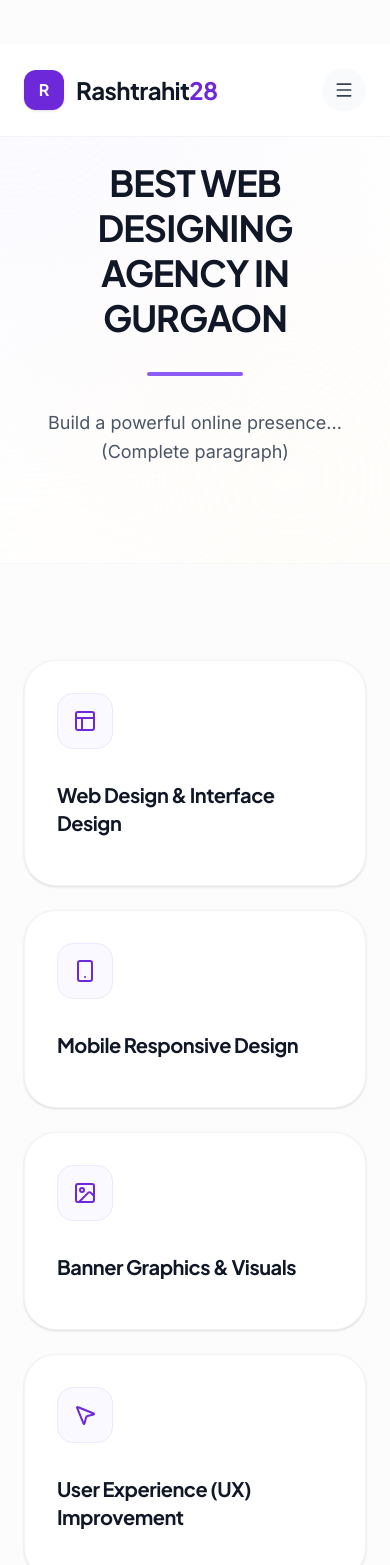
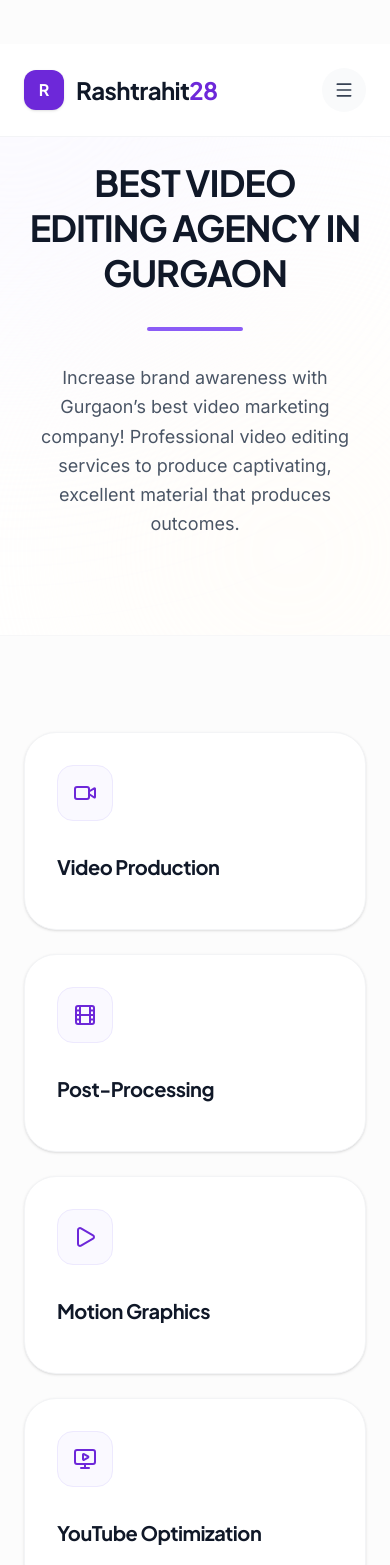
Before and after one commit to khrishChauhan/Rashtrahit28Marketing, a React (Vite) app: page /services/video-editing in a window 390 px wide. Shown: the top 1565 px of the page. Built offline with nearby package versions, Linux system fonts and the light colour scheme.

Commit message:
refactor: consolidate service pages and data
Replaced dedicated political page with ServiceDetail component and implemented a centralized SERVICES_DATA structure to manage service content dynamically.

```diff
--- a/src/App.tsx
+++ b/src/App.tsx
@@ -1,4 +1,4 @@
-import { useEffect } from 'react';
+import React, { useEffect } from 'react';
 import { BrowserRouter, Routes, Route, useLocation } from 'react-router-dom';
 import { motion, AnimatePresence } from 'motion/react';
 import { Header } from "./components/layout/Header";
@@ -43,14 +43,6 @@ function ContactPage() {
   );
 }
 
-function PoliticalPage() {
-  return (
-    <div className="pt-16 md:pt-24">
-      <WhatWeDo />
-      <ContactUs />
-    </div>
-  );
-}
 
 function TeamPage() {
   return (
@@ -98,11 +90,12 @@ function AnimatedRoutes() {
 
   return (
     <AnimatePresence mode="wait">
+      {/* @ts-expect-error - React key on Routes for AnimatePresence */}
       <Routes location={location} key={location.pathname}>
         <Route path="/" element={<PageWrapper><HomePage /></PageWrapper>} />
         <Route path="/about" element={<PageWrapper><AboutPage /></PageWrapper>} />
         <Route path="/contact" element={<PageWrapper><ContactPage /></PageWrapper>} />
-        <Route path="/political" element={<PageWrapper><PoliticalPage /></PageWrapper>} />
+        <Route path="/political" element={<PageWrapper><ServiceDetail /></PageWrapper>} />
         <Route path="/team" element={<PageWrapper><TeamPage /></PageWrapper>} />
         <Route path="/services/social-media-management" element={<PageWrapper><ServiceDetail /></PageWrapper>} />
         <Route path="/services/search-engine-optimization" element={<PageWrapper><ServiceDetail /></PageWrapper>} />
--- a/src/components/layout/ServiceDetail.tsx
+++ b/src/components/layout/ServiceDetail.tsx
@@ -1,9 +1,134 @@
 import React from 'react';
 import { motion } from 'motion/react';
-import { Layout, Smartphone, Image, MousePointer2 } from 'lucide-react';
-import { ContactUs } from './ContactUs';
+import { useLocation } from 'react-router-dom';
+import {
+  Settings, Calendar, Hash, BarChart,
+  FileText, Globe, Wrench, Search,
+  Video, Film, Play, MonitorPlay,
+  BookOpen, Share2, PenTool, Briefcase, StickyNote, CreditCard,
+  Layout, Smartphone, Image as ImageIcon, MousePointer2,
+  Star, Megaphone, Users, Target, Activity
+} from 'lucide-react';
 
-const SERVICE_FEATURES = [
+const SERVICES_DATA: Record<string, any> = {
+  "/services/social-media-management": {
+    title: "BEST SOCIAL MEDIA MARKETING AGENCY IN GURGAON",
+    intro: "Boost your online presence with our social media marketing agency in Gurgaon...\n(Use the complete paragraph exactly.)",
+    features: [
+      {
+        title: "Profile Setup & Strategic Optimization",
+        description: "We create and refine professional profiles...",
+        icon: <Settings className="h-6 w-6" />
+      },
+      {
+        title: "Content Management & Scheduling",
+        description: "We provide consistently engaging content...",
+        icon: <Calendar className="h-6 w-6" />
+      },
+      {
+        title: "Targeted Hashtag & Reach Strategy",
+        description: "We use data and current trends...",
+        icon: <Hash className="h-6 w-6" />
+      },
+      {
+        title: "Audience Engagement & Performance Tracking",
+        description: "Our teams stay actively engaged...",
+        icon: <BarChart className="h-6 w-6" />
+      }
+    ]
+  },
+  "/services/search-engine-optimization": {
+    title: "BEST SEO SERVICES IN GURGAON",
+    intro: "Boost your online growth with GST Industrial & Marketing Services...\n(Complete paragraph)",
+    features: [
+      {
+        title: "On-page SEO",
+        description: "",
+        icon: <FileText className="h-6 w-6" />
+      },
+      {
+        title: "Off-page SEO",
+        description: "",
+        icon: <Globe className="h-6 w-6" />
+      },
+      {
+        title: "Technical SEO",
+        description: "",
+        icon: <Wrench className="h-6 w-6" />
+      },
+      {
+        title: "Keyword Research Planning",
+        description: "",
+        icon: <Search className="h-6 w-6" />
+      }
+    ]
+  },
+  "/services/video-editing": {
+    title: "BEST VIDEO EDITING AGENCY IN GURGAON",
+    intro: "Increase brand awareness with Gurgaon’s best video marketing company! Professional video editing services to produce captivating, excellent material that produces outcomes.",
+    features: [
+      {
+        title: "Video Production",
+        description: "",
+        icon: <Video className="h-6 w-6" />
+      },
+      {
+        title: "Post-Processing",
+        description: "",
+        icon: <Film className="h-6 w-6" />
+      },
+      {
+        title: "Motion Graphics",
+        description: "",
+        icon: <Play className="h-6 w-6" />
+      },
+      {
+        title: "YouTube Optimization",
+        description: "",
+        icon: <MonitorPlay className="h-6 w-6" />
+      }
+    ]
+  },
+  "/services/graphic-designing": {
+    title: "BEST GRAPHIC DESIGNING AGENCY IN GURGAON",
+    intro: "Enhance your brand identity...\n(Complete paragraph)",
+    features: [
+      {
+        title: "Brochure Design",
+        description: "",
+        icon: <BookOpen className="h-6 w-6" />
+      },
+      {
+        title: "Social Media Posts",
+        description: "",
+        icon: <Share2 className="h-6 w-6" />
+      },
+      {
+        title: "Logo Design",
+        description: "",
+        icon: <PenTool className="h-6 w-6" />
+      },
+      {
+        title: "Business Card",
+        description: "",
+        icon: <Briefcase className="h-6 w-6" />
+      },
+      {
+        title: "Flyer Design",
+        description: "",
+        icon: <StickyNote className="h-6 w-6" />
+      },
+      {
+        title: "Card Design",
+        description: "",
+        icon: <CreditCard className="h-6 w-6" />
+      }
+    ]
+  },
+  "/services/web-designing": {
+    title: "BEST WEB DESIGNING AGENCY IN GURGAON",
+    intro: "Build a powerful online presence...\n(Complete paragraph)",
+    features: [
       {
         title: "Web Design & Interface Design",
         description: "",
@@ -17,18 +142,61 @@ const SERVICE_FEATURES = [
       {
         title: "Banner Graphics & Visuals",
         description: "",
-    icon: <Image className="h-6 w-6" />
+        icon: <ImageIcon className="h-6 w-6" />
       },
       {
         title: "User Experience (UX) Improvement",
         description: "",
         icon: <MousePointer2 className="h-6 w-6" />
       }
-];
+    ]
+  },
+  "/political": {
+    title: "POLITICAL CAMPAIGN & MARKETING",
+    intro: "Run effective and data-driven political campaigns. We provide end-to-end digital solutions to build a strong presence, connect with voters, and execute winning strategies.",
+    features: [
+      {
+        title: "Digital Campaign Strategy",
+        description: "Comprehensive planning and execution",
+        icon: <Target className="h-6 w-6" />
+      },
+      {
+        title: "Voter Outreach",
+        description: "Targeted messaging and engagement",
+        icon: <Users className="h-6 w-6" />
+      },
+      {
+        title: "Social Media Dominance",
+        description: "Narrative building on all platforms",
+        icon: <Megaphone className="h-6 w-6" />
+      },
+      {
+        title: "Analytics & Monitoring",
+        description: "Real-time tracking of campaign sentiment",
+        icon: <Activity className="h-6 w-6" />
+      }
+    ]
+  }
+};
+
+const DEFAULT_DATA = {
+  title: "SERVICE DETAILS",
+  intro: "Explore our comprehensive service offerings tailored to your business needs.",
+  features: [
+    {
+      title: "Quality Service",
+      description: "Delivering top-tier results.",
+      icon: <Star className="h-6 w-6" />
+    }
+  ]
+};
 
 export function ServiceDetail() {
+  const location = useLocation();
+  const data = SERVICES_DATA[location.pathname] || DEFAULT_DATA;
+
   return (
-    <div className="pt-16 md:pt-24">
+    <div className="pt-16 md:pt-24 min-h-[70vh]">
       {/* 2. Service Hero */}
       <section className="relative overflow-hidden bg-white py-24 md:py-32">
         <div className="absolute inset-0 z-0 pointer-events-none overflow-hidden">
@@ -42,15 +210,14 @@ export function ServiceDetail() {
             animate={{ opacity: 1, y: 0 }}
             transition={{ duration: 0.6, ease: [0.22, 1, 0.36, 1] }}
           >
-            <h1 className="text-4xl font-bold tracking-tight text-gray-900 md:text-5xl lg:text-[4.5rem] font-heading mb-8 leading-tight">
-              BEST WEB DESIGNING AGENCY IN GURGAON
+            <h1 className="text-4xl font-bold tracking-tight text-gray-900 md:text-5xl lg:text-[4.5rem] font-heading mb-8 leading-tight uppercase">
+              {data.title}
             </h1>
 
             <div className="mx-auto h-1 w-24 bg-brand-500 rounded-full mb-8" />
 
-            <p className="text-lg md:text-xl text-gray-600 leading-relaxed max-w-2xl mx-auto">
-              Build a powerful online presence...<br/>
-              (Complete paragraph)
+            <p className="text-lg md:text-xl text-gray-600 leading-relaxed max-w-2xl mx-auto whitespace-pre-line">
+              {data.intro}
             </p>
           </motion.div>
         </div>
@@ -60,7 +227,7 @@ export function ServiceDetail() {
       <section className="relative overflow-hidden bg-bg-base py-24 md:py-32 border-t border-gray-100/50">
         <div className="relative z-10 mx-auto max-w-7xl px-6 lg:px-12">
           <div className="grid gap-6 md:gap-8 grid-cols-1 md:grid-cols-2 lg:grid-cols-4">
-            {SERVICE_FEATURES.map((feature, idx) => (
+            {data.features.map((feature: any, idx: number) => (
               <motion.div
                 key={idx}
                 initial={{ opacity: 0, y: 30 }}
@@ -77,17 +244,16 @@ export function ServiceDetail() {
                   {feature.title}
                 </h3>
 
+                {feature.description && (
                   <p className="text-gray-600 leading-relaxed text-sm md:text-base">
                     {feature.description}
                   </p>
+                )}
               </motion.div>
             ))}
           </div>
         </div>
       </section>
-
-      {/* 4. CTA Section */}
-      <ContactUs />
     </div>
   );
 }
```
Lines whose indentation alone changed are shown as unchanged.
